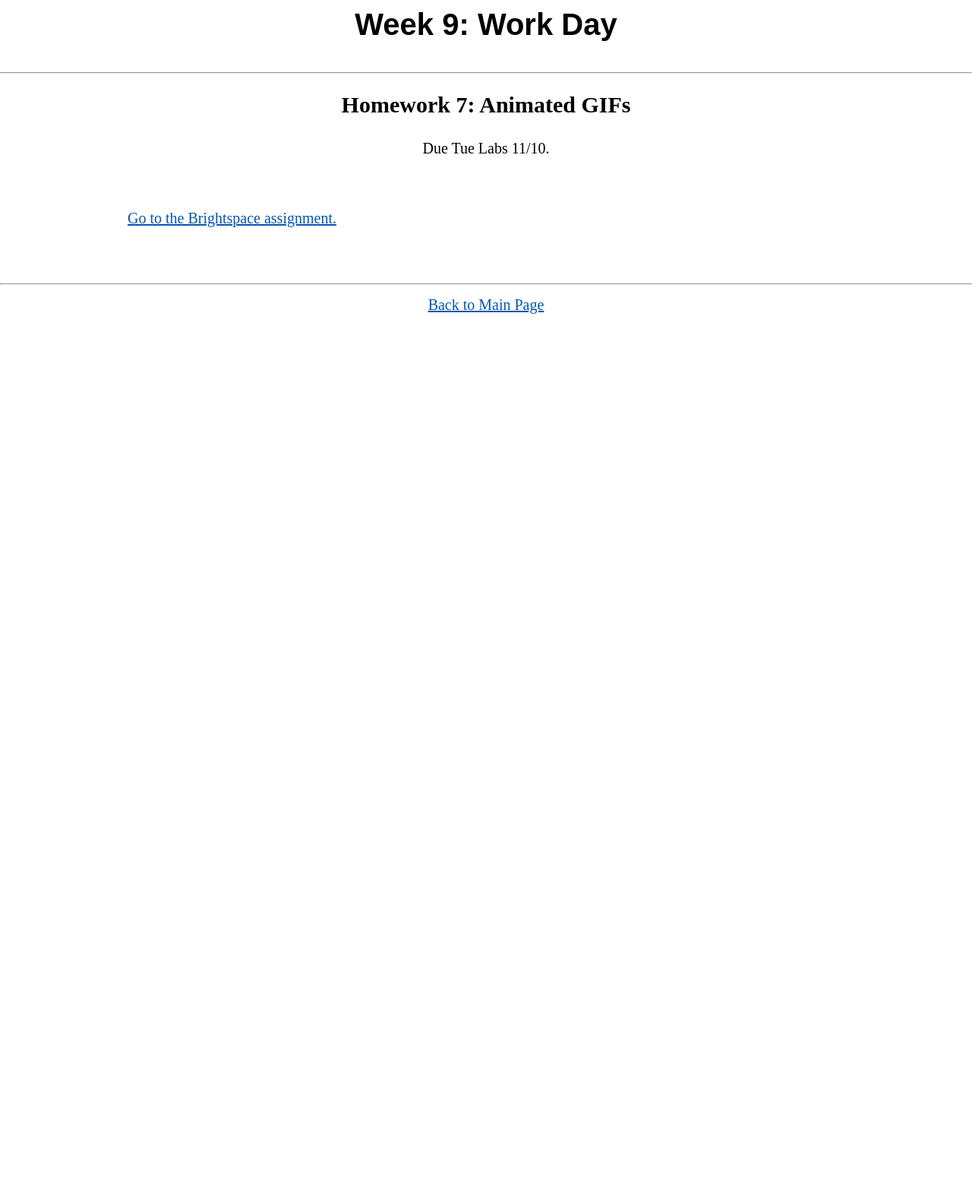
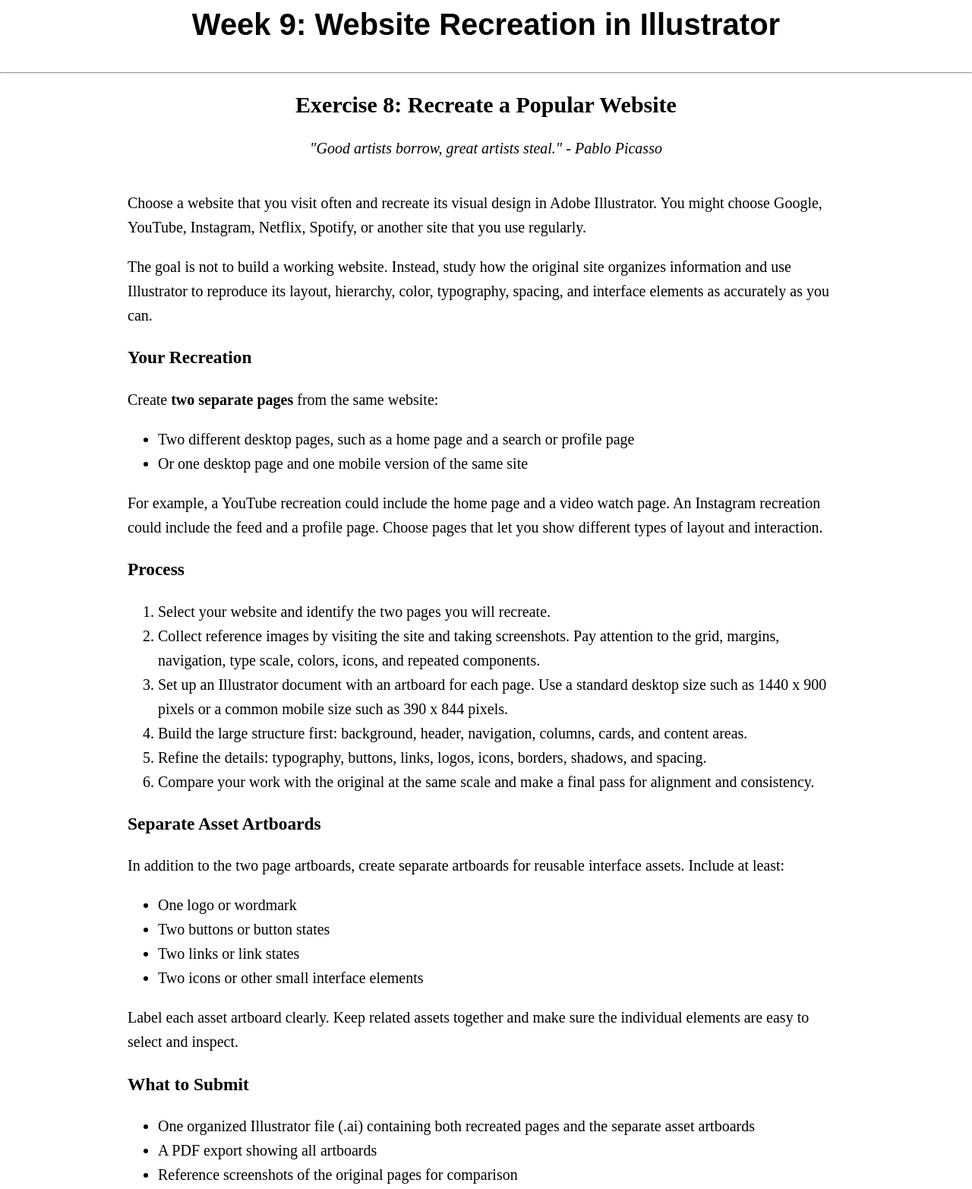
Before and after one commit to GemHell/Visual-Comms, a plain HTML site: page week_9.html in a window 1280 px wide. Shown: the part 440-2005 px from the top of the page at 76% size. Before the commit the page ends 857 px from the top, so only its background shows below. Drawn offline with Linux system fonts and the light colour scheme.

Commit message:
Added Week 9 Website recreation exersize

```diff
--- a/style.css
+++ b/style.css
@@ -234,16 +234,6 @@ img {
 	border-radius: 20px;
 }
 
-/*Side Note Callout*/
-
-.side-note {
-	border-left: 3px solid #9bdcfc;
-	padding: 10px 16px;
-	background-color: #2a2a2a;
-	border-radius: 0 6px 6px 0;
-	font-size: 0.9em;
-	margin-top: 20px;
-}
 
 /*Quick Reference Tables*/
 
--- a/week_9.html
+++ b/week_9.html
@@ -45,18 +45,59 @@
 
 	<!--Week Header-->
     <div class="container" id="week-title">
-	    <h1>Week 9: Work Day</h1>
+	    <h1>Week 9: Website Recreation in Illustrator</h1>
     </div>
 
 	<hr>
 
-	<!-- Homework -->
+	<!-- Exercise Introduction -->
 	<div class="container section-title">
-		<h2>Homework 7: Animated GIFs</h2>
-		<p>Due Tue Labs 11/10.</p>
+		<h2>Exercise 8: Recreate a Popular Website</h2>
+		<em>"Good artists borrow, great artists steal." - Pablo Picasso</em>
 	</div>
 
 	<div class="container section-body">
+		<p>Choose a website that you visit often and recreate its visual design in Adobe Illustrator. You might choose Google, YouTube, Instagram, Netflix, Spotify, or another site that you use regularly.</p>
+
+		<p>The goal is not to build a working website. Instead, study how the original site organizes information and use Illustrator to reproduce its layout, hierarchy, color, typography, spacing, and interface elements as accurately as you can.</p>
+
+		<h3>Your Recreation</h3>
+		<p>Create <strong>two separate pages</strong> from the same website:</p>
+		<ul>
+			<li>Two different desktop pages, such as a home page and a search or profile page</li>
+			<li>Or one desktop page and one mobile version of the same site</li>
+		</ul>
+
+		<p>For example, a YouTube recreation could include the home page and a video watch page. An Instagram recreation could include the feed and a profile page. Choose pages that let you show different types of layout and interaction.</p>
+
+		<h3>Process</h3>
+		<ol>
+			<li>Select your website and identify the two pages you will recreate.</li>
+			<li>Collect reference images by visiting the site and taking screenshots. Pay attention to the grid, margins, navigation, type scale, colors, icons, and repeated components.</li>
+			<li>Set up an Illustrator document with an artboard for each page. Use a standard desktop size such as 1440 x 900 pixels or a common mobile size such as 390 x 844 pixels.</li>
+			<li>Build the large structure first: background, header, navigation, columns, cards, and content areas.</li>
+			<li>Refine the details: typography, buttons, links, logos, icons, borders, shadows, and spacing.</li>
+			<li>Compare your work with the original at the same scale and make a final pass for alignment and consistency.</li>
+		</ol>
+
+		<h3>Separate Asset Artboards</h3>
+		<p>In addition to the two page artboards, create separate artboards for reusable interface assets. Include at least:</p>
+		<ul>
+			<li>One logo or wordmark</li>
+			<li>Two buttons or button states</li>
+			<li>Two links or link states</li>
+			<li>Two icons or other small interface elements</li>
+		</ul>
+		<p>Label each asset artboard clearly. Keep related assets together and make sure the individual elements are easy to select and inspect.</p>
+
+		<h3>What to Submit</h3>
+		<ul>
+			<li>One organized Illustrator file (.ai) containing both recreated pages and the separate asset artboards</li>
+			<li>A PDF export showing all artboards</li>
+			<li>Reference screenshots of the original pages for comparison</li>
+		</ul>
+
+
 		<p><a href="https://www.cuny.edu/cuny-login/" target="_blank">Go to the Brightspace assignment.</a></p>
 	</div>
 
```
